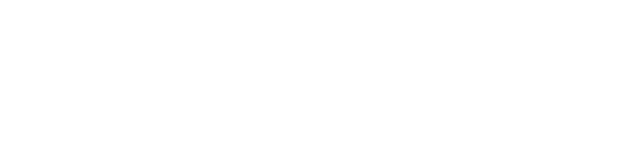
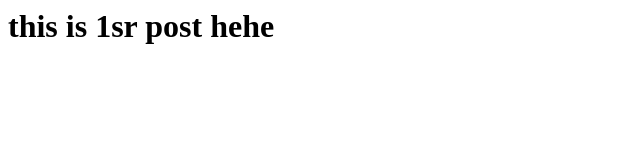
Before and after one commit to debosa/home, a plain HTML site: page index.html in a window 1280 px wide. Shown: the whole page, without its empty margins (0-640 px from the left). Drawn offline with Linux system fonts and the light colour scheme.

Commit message:
Update index.html

```diff
--- a/index.html
+++ b/index.html
@@ -1,3 +1,5 @@
 <html><head></head>
-  <body><div><noframe src="posts/post1.html'></div></body>
+
+    <body><div><h1>this is 1sr post hehe</h1></div></body>
+
 </html>
```
